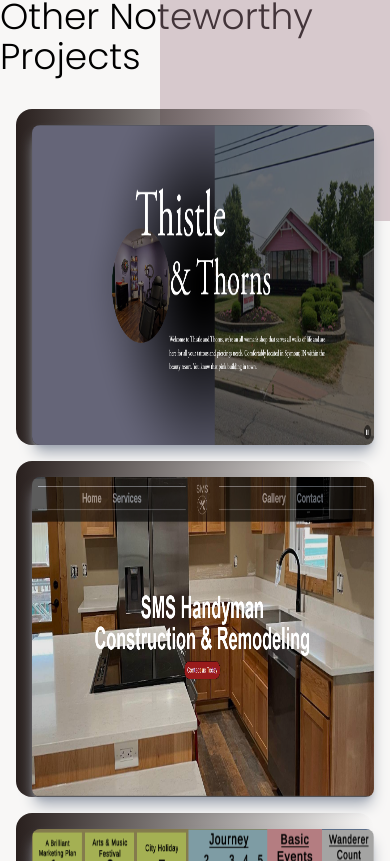
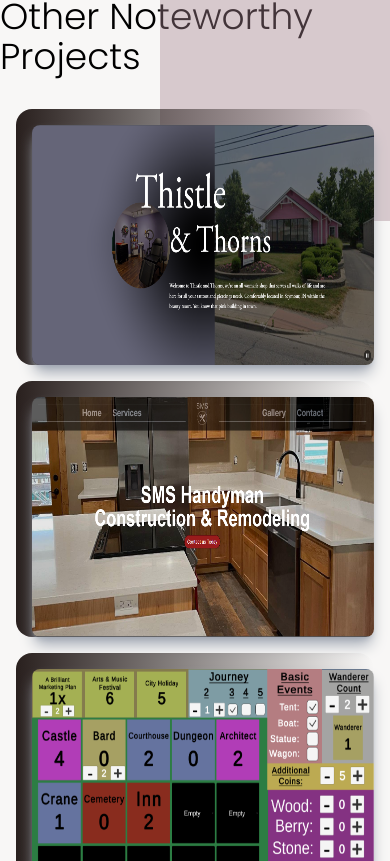
Before and after one commit to Nicholas-Abell/portfolio_V3, a Next.js app: page / in a window 390 px wide. Shown: the part 6423-7284 px from the top of the page. Built offline with nearby package versions, Linux system fonts and the light colour scheme.

Commit message:
mobile style improvements

```diff
--- a/components/projects/Noteworthy.tsx
+++ b/components/projects/Noteworthy.tsx
@@ -30,14 +30,14 @@ const Noteworthy: React.FC<NoteworthyProps> = ({
       onMouseLeave={() => setOverlay(false)}
       onClick={() => setOverlay(true)}
     >
-      <div className="h-[320px] rounded-lg relative shadow-lg shadow-gray-400">
+      <div className="h-[240px] md:h-[320px] rounded-lg relative shadow-lg shadow-gray-400">
         <div
           className={`${
             overlay ? "w-full px-4" : "w-0"
-          } absolute h-full bg-darker z-10 duration-200 ease-in-out rounded-lg flex flex-col justify-between items-center py-12 overflow-hidden text-center text-white`}
+          } absolute h-full bg-darker z-10 duration-200 ease-in-out rounded-lg flex flex-col justify-between items-center py-4 md:py-12 overflow-hidden text-center text-white`}
         >
-          <p className="text-3xl font-bold">{title}</p>
-          <p className="text-left">{description}</p>
+          <p className="text-xl md:text-3xl font-bold">{title}</p>
+          <p className="text-sm md:text-base text-left">{description}</p>
           <div className="flex items-center gap-4">
             {liveLink && (
               <Link
@@ -59,7 +59,12 @@ const Noteworthy: React.FC<NoteworthyProps> = ({
             )}
           </div>
         </div>
-        <Image src={image} alt={image} fill className="rounded-lg" />
+        <Image
+          src={image}
+          alt={image}
+          fill
+          className="rounded-lg object-fill"
+        />
       </div>
     </div>
   );
--- a/components/projects/Projects.tsx
+++ b/components/projects/Projects.tsx
@@ -68,8 +68,7 @@ const Projects: React.FC<ProjectsProps> = () => {
             <Noteworthy
               image="/imageThistle.png"
               title="Thistle & Thorns LLC"
-              description="A Squarespace site I designed and built for a local tattoo shop that
-              approached me after struggling with their chosen CMS. With a bounce
+              description="A Squarespace site I designed and built for a local tattoo shop. With a bounce
               rate under 40% the page has 2.7k views in its first three
               months. Currently on call as a webmaster"
               color="from-dark"
@@ -77,7 +76,7 @@ const Projects: React.FC<ProjectsProps> = () => {
             />
             <Noteworthy
               image="/imageSMS.png"
-              title="SMS Construction and Remodeling"
+              title="SMS Construction"
               description="A Website I built to help a small town handyman reach more clients. Currently hosted
               on Hostinger. I Set up Google analytics for client and used SEO best practices."
               color="from-dark"
```
